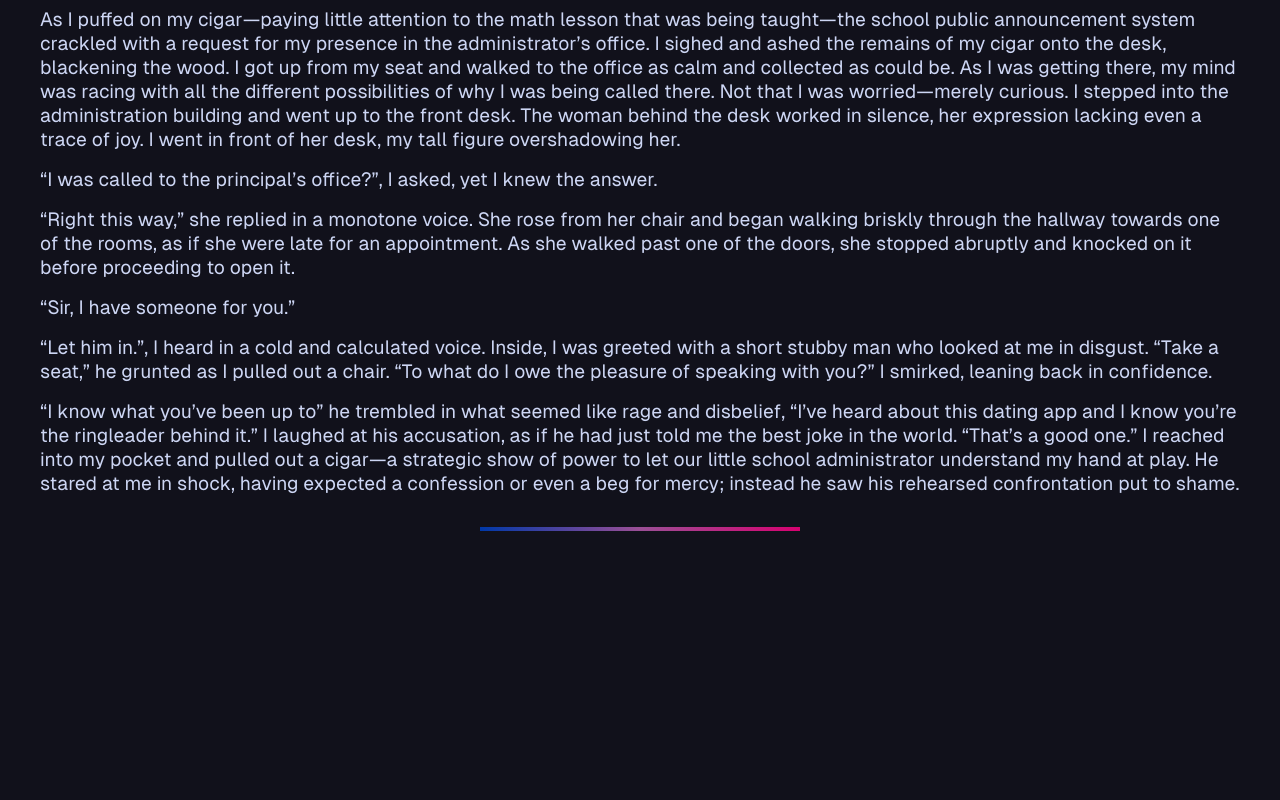
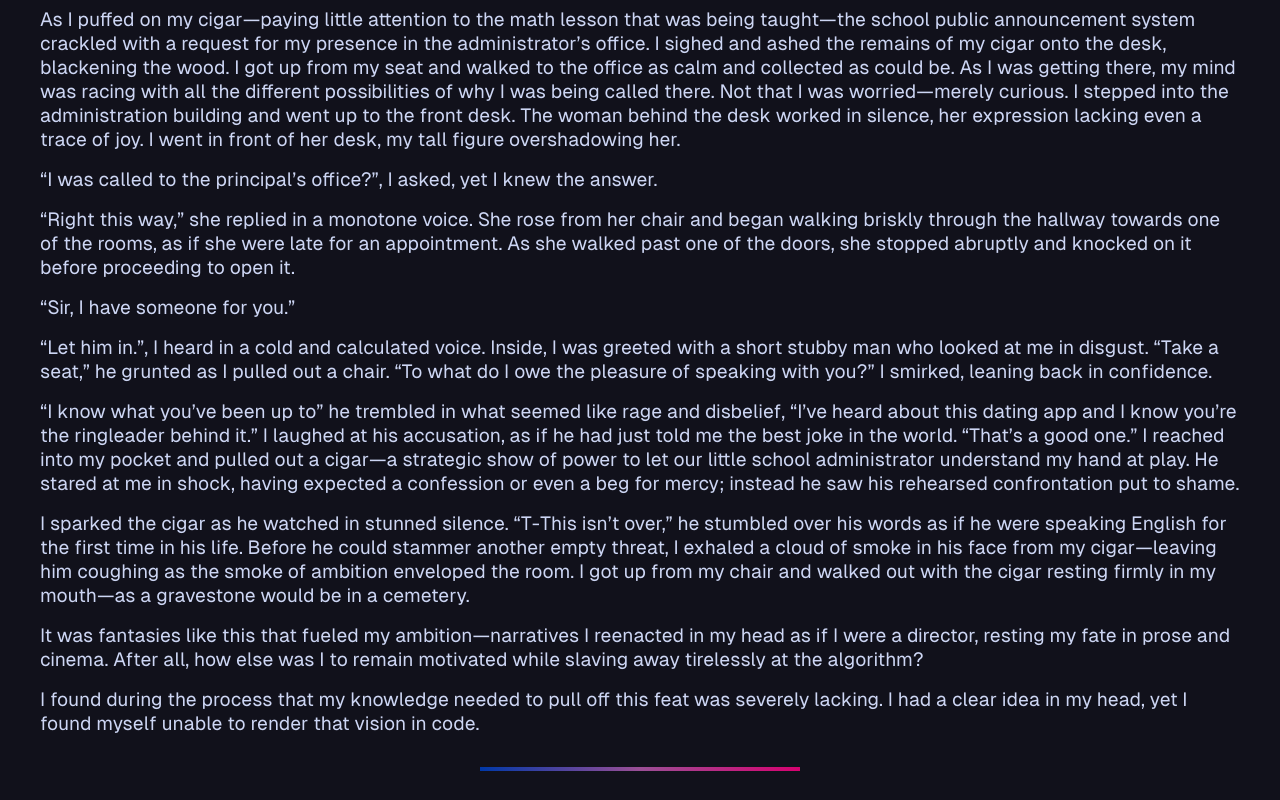
Before and after one commit to errorcodezero/errorcodezero.dev, an Astro site: page /blog/dating-apps-dsa-and-dopamine in a window 1280 px wide. Shown: the part 3306-4106 px from the top of the page. Before the commit the page ends 3866 px from the top, so only its background shows below. Built offline with nearby package versions, Linux system fonts and the light colour scheme; Astro itself is replaced by a stand-in of ours; some icons are missing; a web font is replaced by a local one.

Commit message:
updating article

```diff
--- a/src/content/blog/dating-apps-dsa-and-dopamine.md
+++ b/src/content/blog/dating-apps-dsa-and-dopamine.md
@@ -232,3 +232,18 @@ laughed at his accusation, as if he had just told me the best joke in the world.
 show of power to let our little school administrator understand my hand at play.
 He stared at me in shock, having expected a confession or even a beg for mercy;
 instead he saw his rehearsed confrontation put to shame.
+
+I sparked the cigar as he watched in stunned silence. "T-This isn't over," he stumbled
+over his words as if he were speaking English for the first time in his life.
+Before he could stammer another empty threat, I exhaled a cloud of smoke in his
+face from my cigar—leaving him coughing as the smoke of ambition enveloped the room.
+I got up from my chair and walked out with the cigar resting firmly in my
+mouth—as a gravestone would be in a cemetery.
+
+It was fantasies like this that fueled my ambition—narratives I reenacted in my
+head as if I were a director, resting my fate in prose and cinema. After all, how
+else was I to remain motivated while slaving away tirelessly at the algorithm?
+
+I found during the process that my knowledge needed to pull off this feat was
+severely lacking. I had a clear idea in my head, yet I found myself unable to
+render that vision in code.
```
